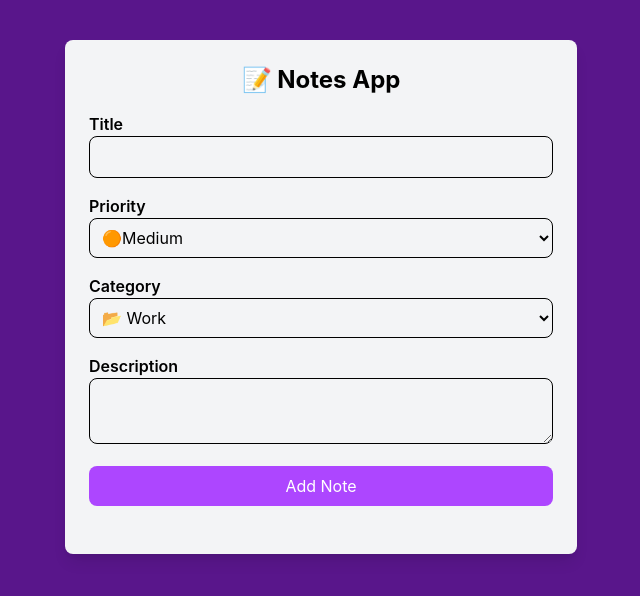
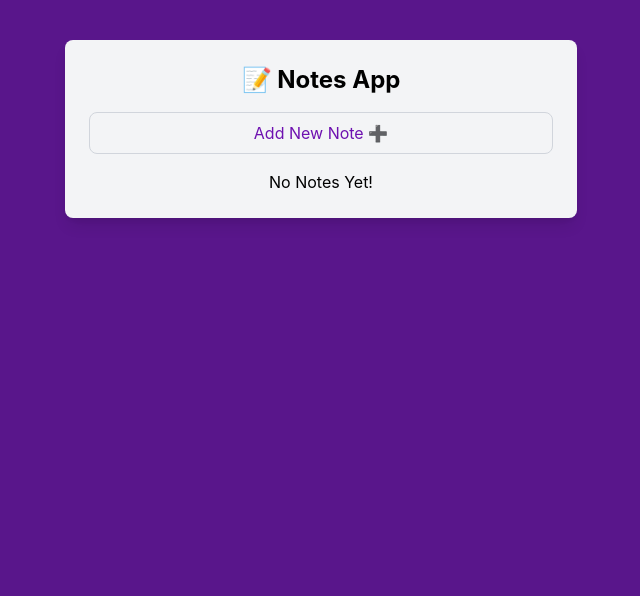
Before and after one commit to AllenCodess/notes-app-react, a React (Vite) app: page / in a window 1280 px wide. Shown: the top 596 px of the page, without its empty margins (319-959 px from the left). Built offline with nearby package versions, Linux system fonts and the light colour scheme.

Commit message:
made it collapsable

```diff
--- a/src/App.jsx
+++ b/src/App.jsx
@@ -1,5 +1,6 @@
 import { useState } from "react";
 import NoteForm from "./components/NoteForm";
+import NoteList from "./components/NoteList";
 
 
 const App = () => {
@@ -8,6 +9,8 @@ const App = () => {
     <div className='max-w-lg mx-auto mt-10 p-6 bg-gray-100 rounded-lg shadow-lg'>
       <h2 className='text-2xl font-bold mb-4 text-center'>📝 Notes App</h2>
       <NoteForm notes={notes} setNotes={setNotes}/>
+      <NoteList notes={notes} />
+
     </div>
   );
 };
--- a/src/components/NoteForm.jsx
+++ b/src/components/NoteForm.jsx
@@ -1,9 +1,6 @@
-// importing the useState hook that has a initial value and then it updates it
 import { useState } from "react";
 
-// this function or componenet is equal to the intial value of
-// formdata which is an object and then it gets updated to setFormData
-// im not sure what the point of notes and setNotes is doing I know im passing it from the app.jsx component
+
 const NoteForm = ({notes, setNotes}) => {
     const [formData, setFormData] = useState({
         title: '',
@@ -12,14 +9,9 @@ const NoteForm = ({notes, setNotes}) => {
         description: '',
 
     });
+    const [isFormVisible, setisFormVisible] = useState(false)
 
-    // this function handles the submission by checking to see if the the description and title fields are empty
-    // if they are then the function will stop and not continue with the rest of the instructions.
-    // if the funciton keeps going because the strings are not empty then setNotes initial value becomes setNotes
-    // and the updated value becomes a copy of the intial value through ...notes. it becomes a copy
-    // so the original data isnt changed and has its intigrity. thats important because the app continously
-    // references that data so if it chnaged the app may crash
-    // then setFromData reset the values after those processes are complete
+
     const handleSubmission = (e) => {
         e.preventDefault();
         if(!formData.title || !formData.description) return; // Checks to see if its empty
@@ -32,9 +24,7 @@ const NoteForm = ({notes, setNotes}) => {
         description: '',
         })
     }
-//this function coordinates and updates the key value paits with ...formData which creates a copy of the oringal
-// amd assings the respective key  to its value per the form. the app knows which value belongs to what key bacause
-// of the name property inside input or select
+
     const handleChange = (e) => {
 
        setFormData({
@@ -42,16 +32,17 @@ const NoteForm = ({notes, setNotes}) => {
        })
     }
 
+    return (
+<>
+         <button
+    onClick={() => setisFormVisible(!isFormVisible)}
+    className='w-full bg-gray-100 border border-gray-300 text-purple-800 py-2
+    rounded-lg cursor-pointer hover:bg-purple-200 hover:border-purple-300 transition mb-4'
+  >
+    {isFormVisible ? 'Hide Form ✖️' : 'Add New Note ➕'}
+  </button>
 
-    return (
-
-        // when this form is submitted it calls the submission function above
-        // the value is assined to the key of title since its hardcoded here and the value is the input
-        // formData.title
-        // the Event onChnage triggers when there is any change in the input field
-        // this process repeats for each div assigning th proper keys and values
-
-<form
+  {isFormVisible && (<form
 onSubmit={handleSubmission}
 className="mb-6">
     <div className="mb-4">
@@ -102,10 +93,13 @@ className="mb-6">
         value={formData.description}
         onChange={handleChange} > </textarea>
     </div>
-{/* submit button for the form */}
+
     <button type='submit' className="w-full bg-purple-500 text-white py-2 rounded-lg cursor-pointer hover:bg-purple-600">Add Note</button>
 
-</form>
+</form>)}
+
+
+</>
 
     )
 }
--- /dev/null
+++ b/src/components/NoteList.jsx
@@ -0,0 +1,25 @@
+const NoteList = ({notes}) => {
+    return (
+        <div className="space-y-4">
+            {notes.length === 0 ? (
+                <p className="text-center text-grey-500">No Notes Yet!</p>
+            ): null}
+            {notes.map((note) => (
+                <div
+                key={note.id}
+                className="p-4 bg-white rounded-lg shadow-md border-l-4">
+                    <h3 className="text-lg font-bold">{note.title}</h3>
+                    <p className="text-sm text-gray-600">
+                        <strong>Category:</strong> {note.category}
+                    </p><p className="text-sm text-gray-600">
+                        <strong>Priority:</strong> {note.priority}
+                    </p>
+                    <p className="mt-2">{note.description}</p>
+                </div>
+            ))}
+        </div>
+
+    )
+}
+
+export default NoteList
```
